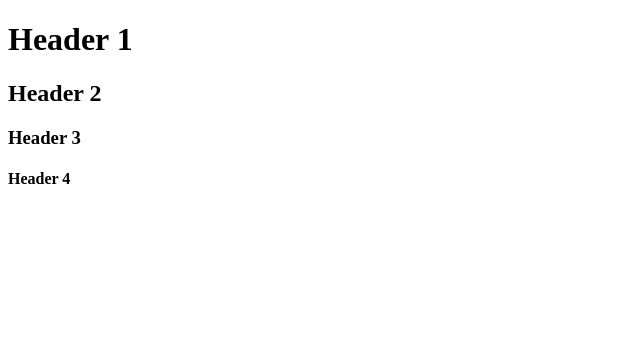
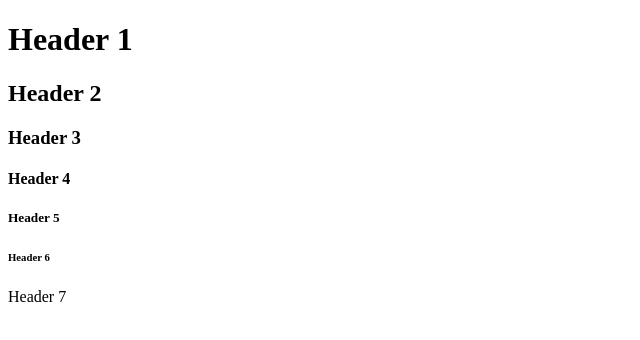
Before and after one commit to gregsrosenberg/HTML-Practice, a plain HTML site: page index.html in a window 1280 px wide. Shown: the whole page, without its empty margins (0-640 px from the left). Drawn offline with Linux system fonts and the light colour scheme.

Commit message:
commit message here

```diff
--- a/index.html
+++ b/index.html
@@ -53,6 +53,34 @@
 
         </div>
 
+      <div>
+
+        <h5>
+
+          Header 5
+
+        </h5>
+
+      </div>
+
+      <div>
+
+        <h6>
+
+          Header 6
+
+        </h6>
+
+      </div>
+
+      <div>
+
+        <h7>
+
+          Header 7
+
+        </h7>
+
       </div>
 
     </div>
```
